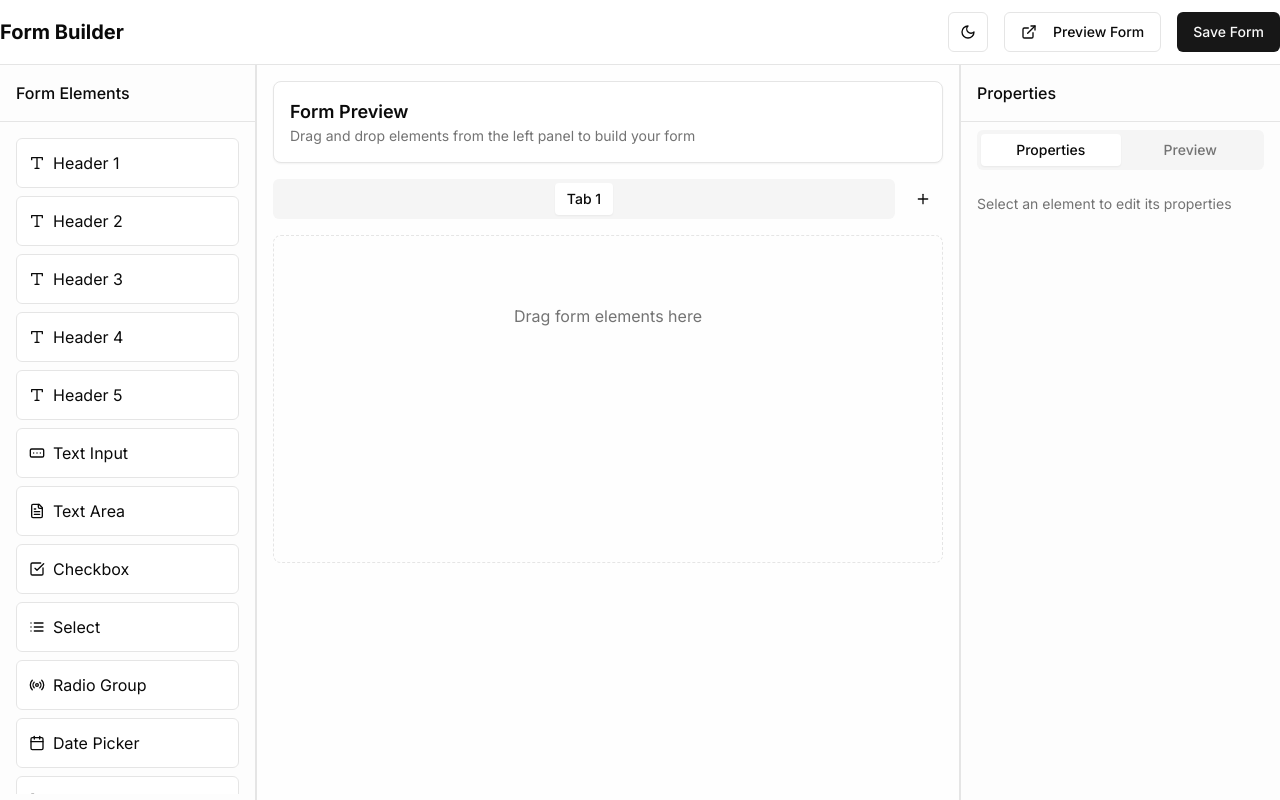
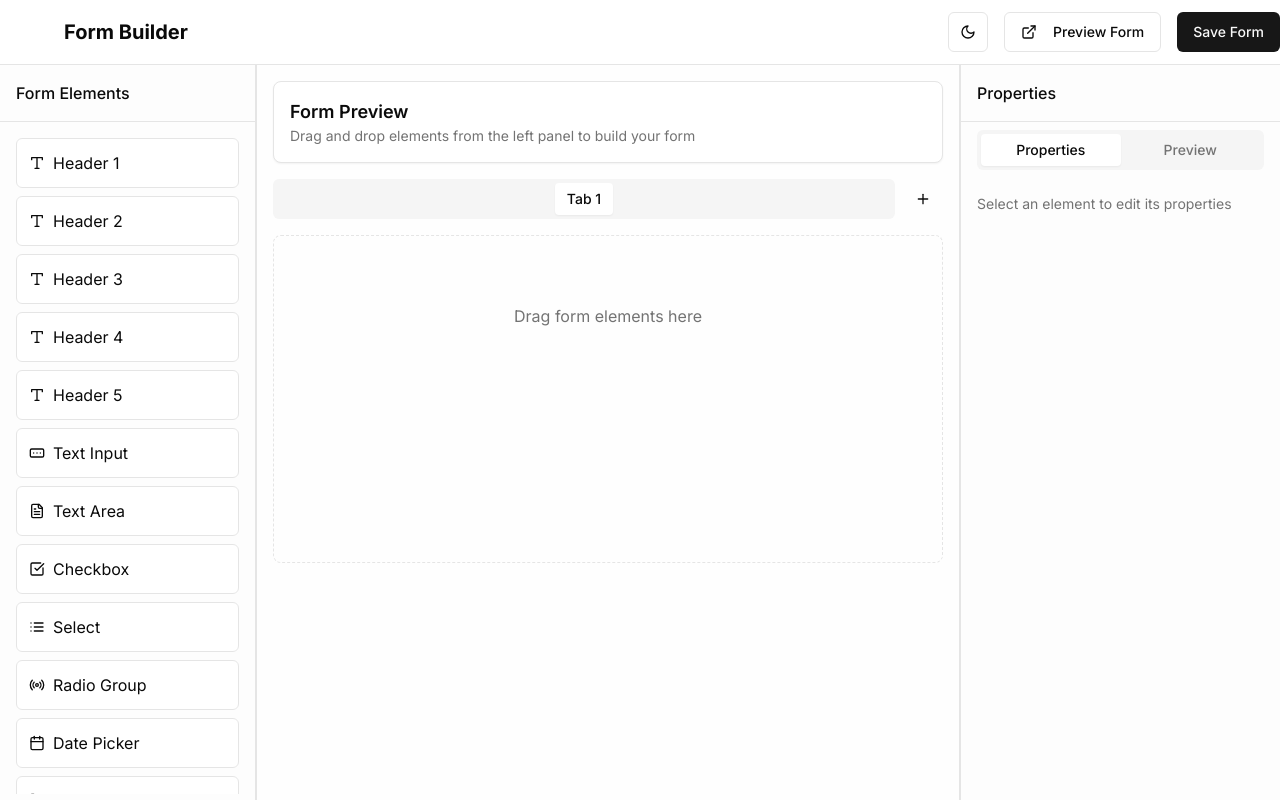
Before and after one commit to Adil0710/form_builder, a Next.js app: page / in a window 1280 px wide. Built offline with nearby package versions, Linux system fonts and the light colour scheme.

Commit message:
UI changes

```diff
--- a/components/form-builder.tsx
+++ b/components/form-builder.tsx
@@ -140,7 +140,7 @@ export function FormBuilder() {
   return (
     <div className="flex flex-col h-screen">
       <header className="border-b">
-        <div className="container flex items-center justify-between h-16">
+        <div className="container flex items-center justify-between h-16 pl-16">
           <h1 className="text-xl font-bold">Form Builder</h1>
           <div className="flex items-center gap-4">
             <Button variant="outline" size="icon" onClick={() => setTheme(theme === "dark" ? "light" : "dark")}>
--- a/components/mobile-preview.tsx
+++ b/components/mobile-preview.tsx
@@ -248,7 +248,7 @@ export function MobilePreview() {
   }
 
   return (
-    <div className="w-64 h-[500px] border rounded-[20px] overflow-hidden flex flex-col bg-background shadow-md">
+    <div className="w-64 h-[500px] border rounded-[20px] overflow-hidden flex flex-col bg-background shadow-md mt-5">
       <div className="h-6 bg-muted flex items-center justify-center rounded-t-[20px]">
         <div className="w-20 h-2 bg-background rounded-full" />
       </div>
```
